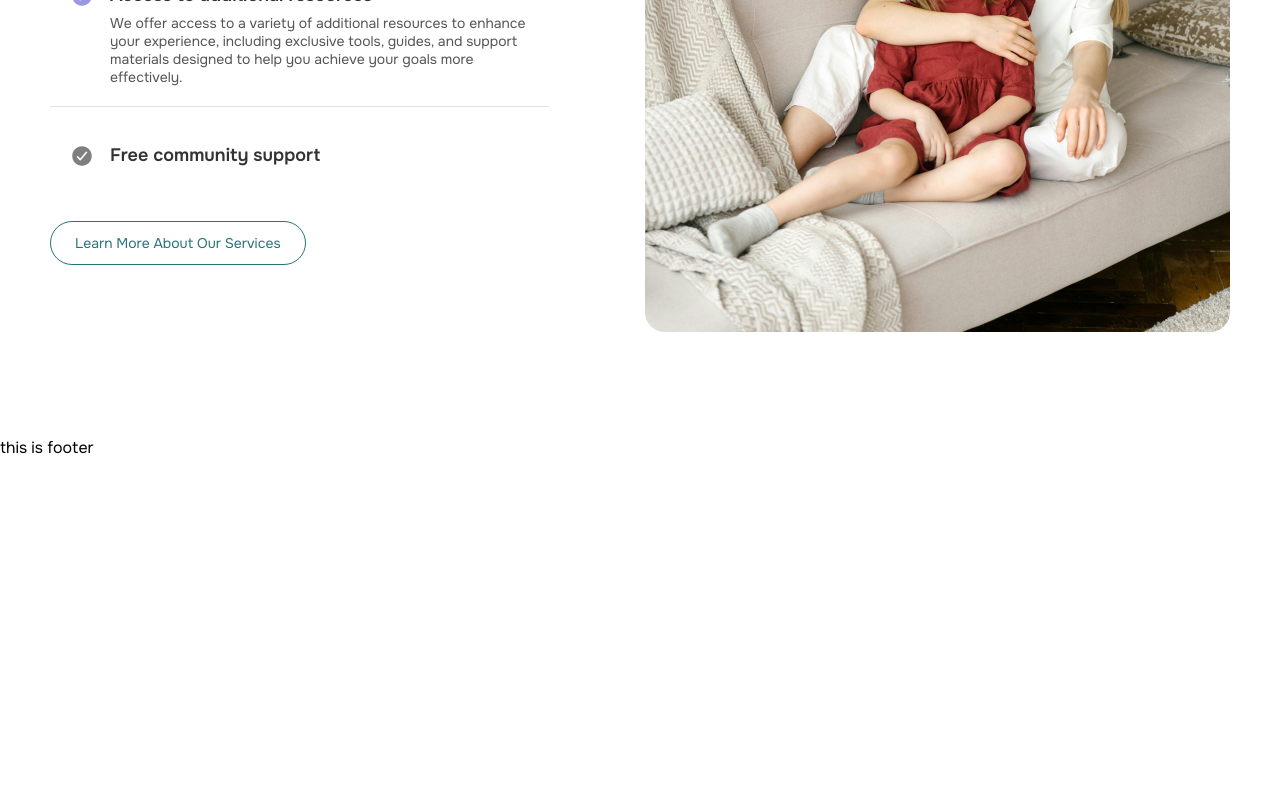
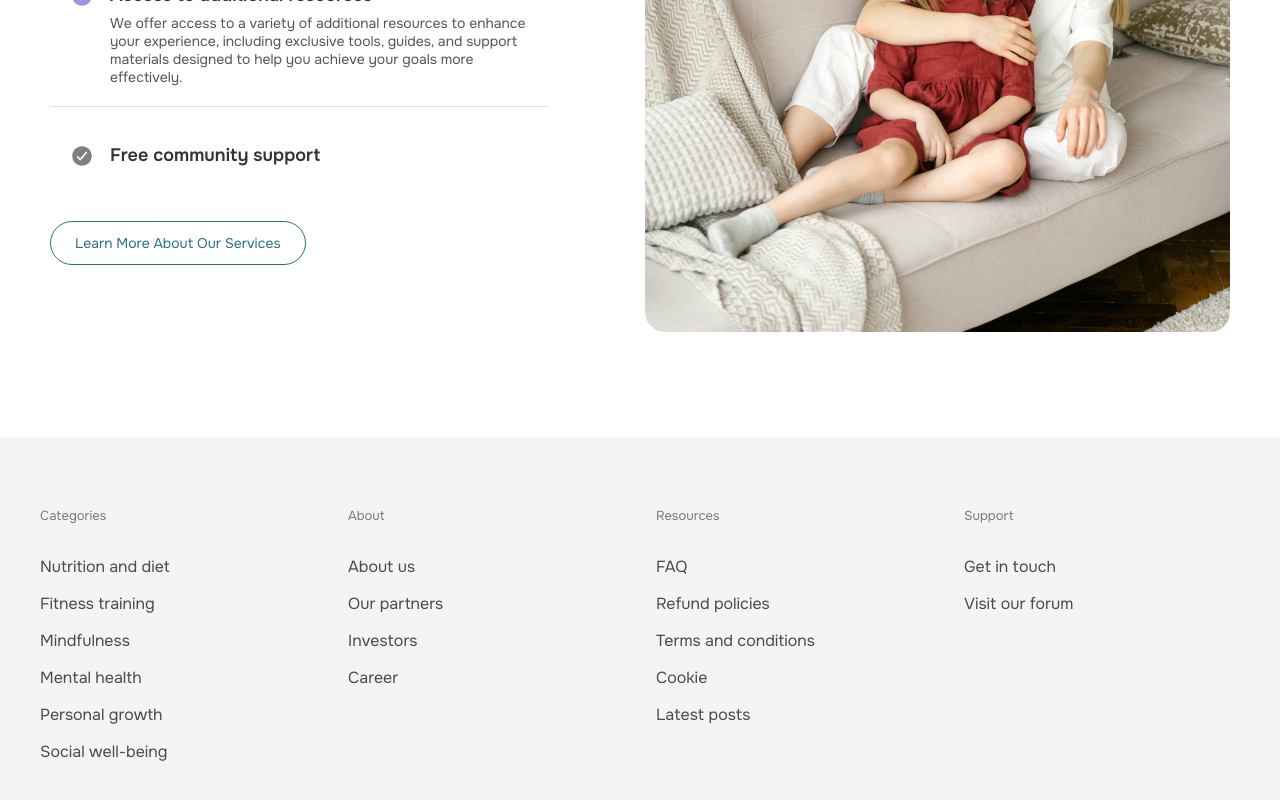
Before and after one commit to mdanamulhasan201/Pinemesh_next_js, a Next.js app: page / in a window 1280 px wide. Shown: the part 2044-2844 px from the top of the page. Before the commit the page ends 2502 px from the top, so only its background shows below. Built offline with nearby package versions, Linux system fonts and the light colour scheme.

Commit message:
footer added

```diff
--- a/src/components/Shared/Footer.js
+++ b/src/components/Shared/Footer.js
@@ -1,12 +1,76 @@
 "use client";
 
+import React from "react";
+import styles from "./Footer.module.css";
 
 const Footer = () => {
-    return (
-        <div>
-           this is footer
+  const categories = [
+    "Nutrition and diet",
+    "Fitness training",
+    "Mindfulness",
+    "Mental health",
+    "Personal growth",
+    "Social well-being",
+  ];
+  const about = ["About us", "Our partners", "Investors", "Career"];
+  const resources = [
+    "FAQ",
+    "Refund policies",
+    "Terms and conditions",
+    "Cookie",
+    "Latest posts",
+  ];
+  const support = ["Get in touch", "Visit our forum"];
+
+  return (
+    <div className={styles.footer}>
+      <div className={styles.container}>
+        <div className={styles.section}>
+          <h3 className={styles.heading}>Categories</h3>
+          <ul className={styles.list}>
+            {categories.map((item, index) => (
+              <li key={index} className={styles.listItem}>
+                {item}
+              </li>
+            ))}
+          </ul>
         </div>
-    );
+
+        <div className={styles.section}>
+          <h3 className={styles.heading}>About</h3>
+          <ul className={styles.list}>
+            {about.map((item, index) => (
+              <li key={index} className={styles.listItem}>
+                {item}
+              </li>
+            ))}
+          </ul>
+        </div>
+
+        <div className={styles.section}>
+          <h3 className={styles.heading}>Resources</h3>
+          <ul className={styles.list}>
+            {resources.map((item, index) => (
+              <li key={index} className={styles.listItem}>
+                {item}
+              </li>
+            ))}
+          </ul>
+        </div>
+
+        <div className={styles.section}>
+          <h3 className={styles.heading}>Support</h3>
+          <ul className={styles.list}>
+            {support.map((item, index) => (
+              <li key={index} className={styles.listItem}>
+                {item}
+              </li>
+            ))}
+          </ul>
+        </div>
+      </div>
+    </div>
+  );
 };
 
 export default Footer;
--- /dev/null
+++ b/src/components/Shared/Footer.module.css
@@ -0,0 +1,78 @@
+.footer {
+  background-color: #F4F4F6;
+  padding: 70px 10px;
+}
+
+.container {
+  display: flex;
+  flex-wrap: wrap;
+  gap: 2rem;
+  justify-content: space-between;
+  max-width: 1200px;
+  margin: 0 auto;
+}
+
+.section {
+  flex: 1 1 calc(25% - 1.5rem);
+  min-width: 200px;
+  text-align: left;
+}
+
+.heading {
+  font-size: 13px;
+  font-weight: 400;
+  margin-bottom: 2rem;
+  color: #00000080;
+}
+
+.list {
+  list-style: none;
+  padding: 0;
+  margin: 0;
+}
+
+.listItem {
+  font-size: 16px;
+  color: #000000B2;
+  font-weight: 400;
+  margin-bottom: 1rem;
+  transition: color 0.3s ease;
+  cursor: pointer;
+}
+
+.listItem:hover {
+  color: #287279;
+}
+
+/* Responsive design */
+@media (max-width: 1024px) {
+  .section {
+    flex: 1 1 calc(50% - 1rem);
+  }
+}
+
+@media (max-width: 768px) {
+  .container {
+    flex-direction: column;
+    gap: 1.5rem;
+  }
+
+  .section {
+    flex: 1 1 100%;
+    text-align: center;
+  }
+
+  .listItem {
+    text-align: center;
+  }
+}
+
+@media (max-width: 480px) {
+  .heading {
+    font-size: 16px;
+  }
+
+  .listItem {
+    font-size: 14px;
+  }
+}
```
